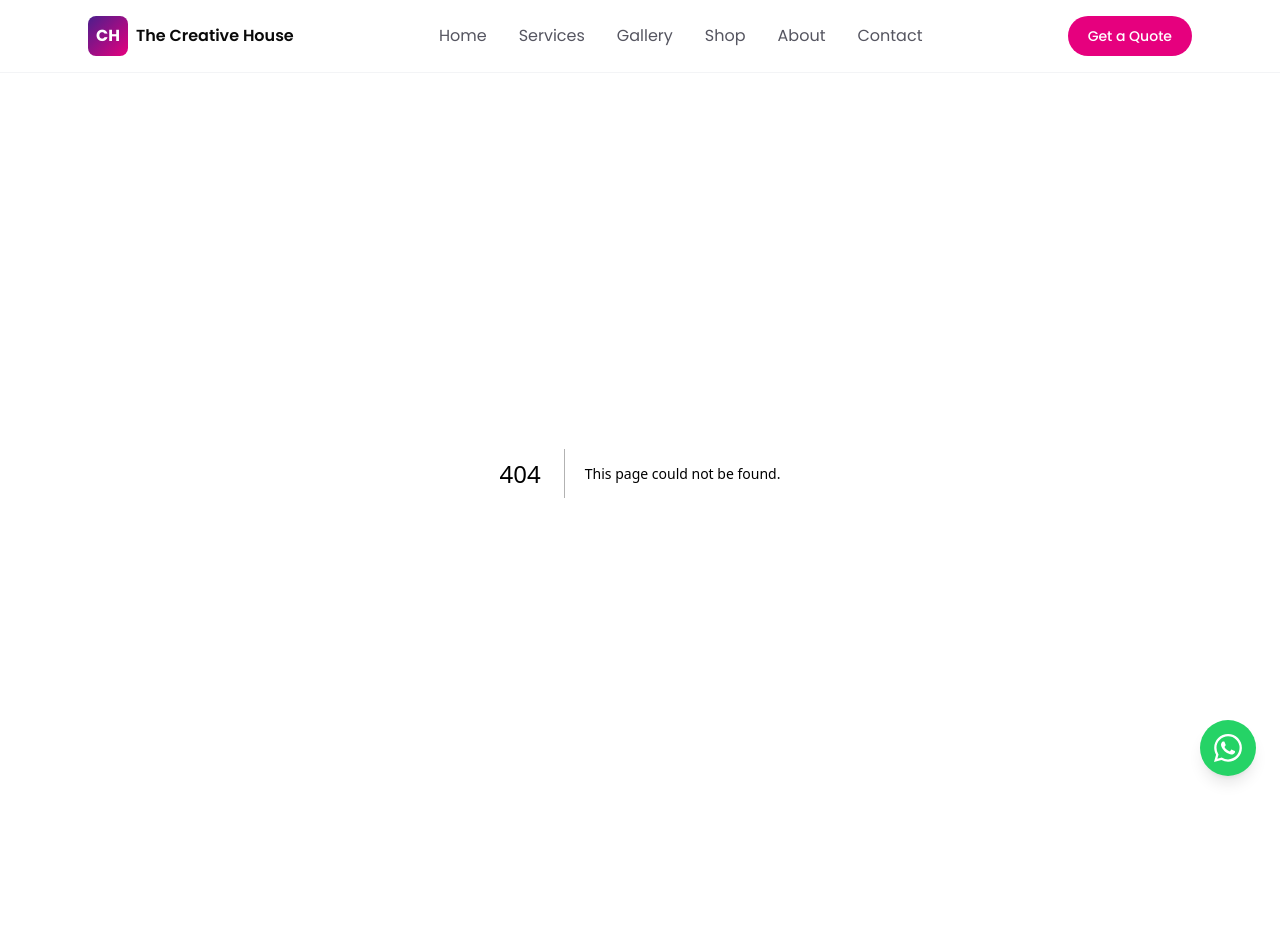
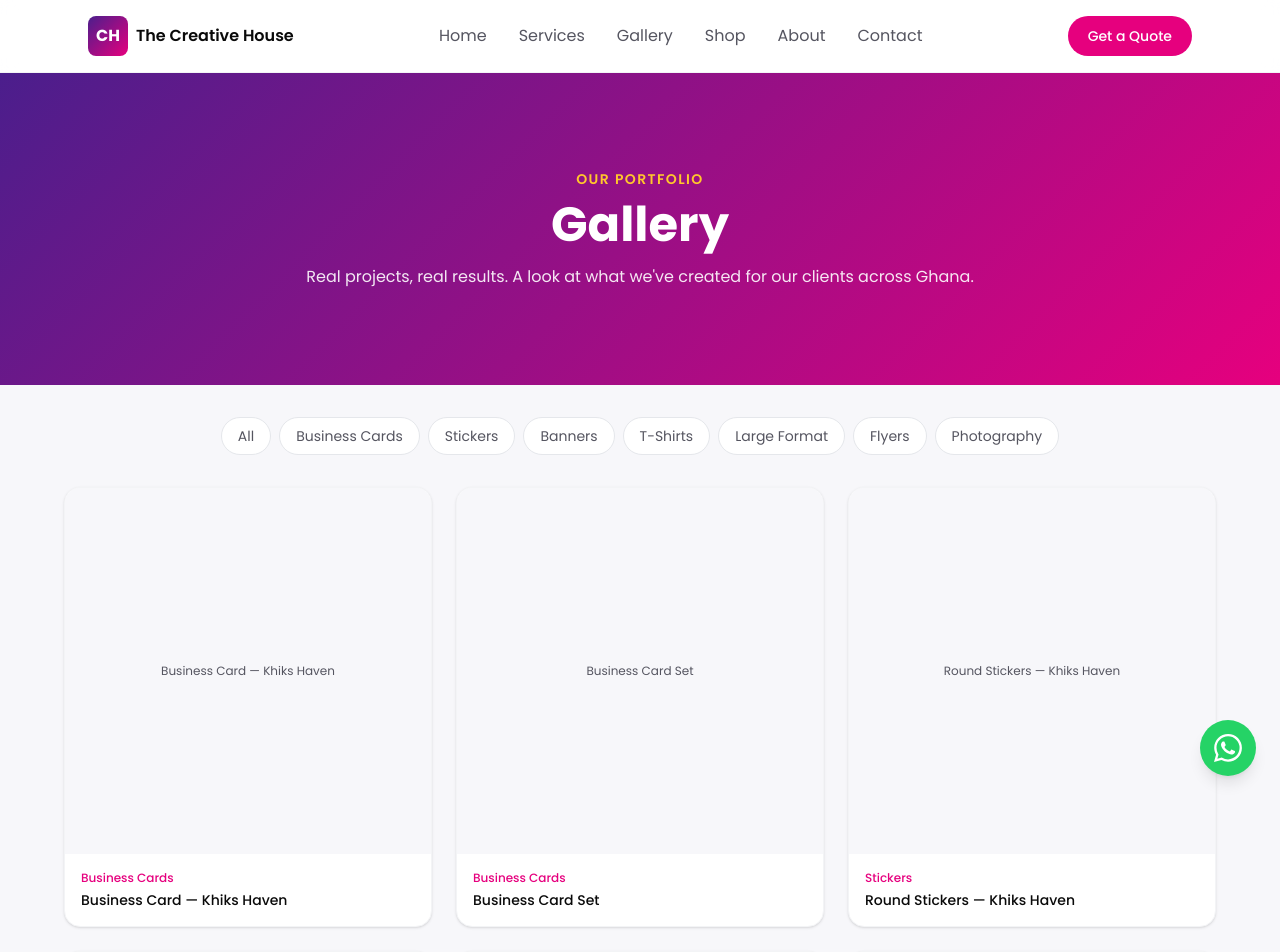
Before and after one commit to FarO-Stone-1/creative---house, a Next.js app: page /gallery in a window 1280 px wide. Before the commit this address had no page. Shown: the top 952 px of the page. Built offline with nearby package versions, Linux system fonts and the light colour scheme.

Commit message:
feat: gallery page with placeholder grid

```diff
--- /dev/null
+++ b/app/gallery/page.tsx
@@ -0,0 +1,115 @@
+"use client";
+
+import Button from "@/components/ui/Button";
+import Section from "@/components/ui/Section";
+
+const categories = [
+  "All",
+  "Business Cards",
+  "Stickers",
+  "Banners",
+  "T-Shirts",
+  "Large Format",
+  "Flyers",
+  "Photography",
+];
+
+const works = [
+  { title: "Business Card — Khiks Haven", category: "Business Cards", image: "/assets/gallery/cards-01.jpg" },
+  { title: "Business Card Set",           category: "Business Cards", image: "/assets/gallery/cards-02.jpg" },
+  { title: "Round Stickers — Khiks Haven", category: "Stickers",     image: "/assets/gallery/stickers-01.jpg" },
+  { title: "Custom Labels",                category: "Stickers",     image: "/assets/gallery/stickers-02.jpg" },
+  { title: "Roll-Up Banner",               category: "Banners",      image: "/assets/gallery/banner-01.jpg" },
+  { title: "Event Banner",                 category: "Banners",      image: "/assets/gallery/banner-02.jpg" },
+  { title: "Custom T-Shirt",               category: "T-Shirts",     image: "/assets/gallery/tshirt-01.jpg" },
+  { title: "Team T-Shirts",                category: "T-Shirts",     image: "/assets/gallery/tshirt-02.jpg" },
+  { title: "Large Format Print",           category: "Large Format", image: "/assets/gallery/large-format-01.jpg" },
+  { title: "Outdoor Signage",              category: "Large Format", image: "/assets/gallery/large-format-02.jpg" },
+  { title: "Promo Flyer",                  category: "Flyers",       image: "/assets/gallery/flyer-01.jpg" },
+  { title: "Event Flyer",                  category: "Flyers",       image: "/assets/gallery/flyer-02.jpg" },
+  { title: "Product Photography",          category: "Photography",  image: "/assets/gallery/photo-01.jpg" },
+  { title: "Event Coverage",               category: "Photography",  image: "/assets/gallery/photo-02.jpg" },
+];
+
+export default function GalleryPage() {
+  return (
+    <>
+      {/* HERO */}
+      <section className="gradient-brand text-white">
+        <div className="max-w-6xl mx-auto px-6 py-16 md:py-24 text-center">
+          <p className="font-semibold tracking-widest text-sm mb-3 text-ch-yellow">
+            OUR PORTFOLIO
+          </p>
+          <h1 className="text-4xl md:text-5xl font-bold mb-4">Gallery</h1>
+          <p className="text-white/90 max-w-2xl mx-auto">
+            Real projects, real results. A look at what we&apos;ve created for
+            our clients across Ghana.
+          </p>
+        </div>
+      </section>
+
+      {/* FILTER STRIP */}
+      <Section className="!py-8">
+        <div className="flex flex-wrap gap-2 justify-center">
+          {categories.map((cat) => (
+            <span
+              key={cat}
+              className="px-4 py-2 rounded-full bg-white border border-gray-200 text-sm text-ch-grey hover:border-ch-pink hover:text-ch-pink transition cursor-pointer"
+            >
+              {cat}
+            </span>
+          ))}
+        </div>
+      </Section>
+
+      {/* GRID */}
+      <Section className="!pt-0">
+        <div className="grid grid-cols-2 md:grid-cols-3 gap-4 md:gap-6">
+          {works.map((w) => (
+            <div
+              key={w.title}
+              className="group rounded-2xl overflow-hidden bg-white shadow-sm border border-gray-100 hover:shadow-md transition"
+            >
+              <div className="aspect-square bg-ch-light relative flex items-center justify-center text-ch-grey text-xs text-center px-3">
+                <div className="absolute inset-0 flex items-center justify-center">
+                  <span>{w.title}</span>
+                </div>
+                {/* eslint-disable-next-line @next/next/no-img-element */}
+                <img
+                  src={w.image}
+                  alt={w.title}
+                  className="absolute inset-0 w-full h-full object-cover opacity-0 group-hover:opacity-100 transition"
+                  onError={(e) => {
+                    (e.currentTarget as HTMLImageElement).style.display = "none";
+                  }}
+                />
+              </div>
+              <div className="p-4">
+                <p className="text-xs text-ch-pink font-medium mb-1">
+                  {w.category}
+                </p>
+                <p className="text-sm font-medium text-ch-dark">{w.title}</p>
+              </div>
+            </div>
+          ))}
+        </div>
+      </Section>
+
+      {/* CTA */}
+      <Section className="text-center">
+        <h2 className="text-3xl md:text-4xl font-bold mb-4">
+          Like what you see?
+        </h2>
+        <p className="text-ch-grey max-w-xl mx-auto mb-8">
+          Let&apos;s create something for your brand.
+        </p>
+        <div className="flex flex-wrap gap-4 justify-center">
+          <Button href="/quote">Request a Quote</Button>
+          <Button href="https://wa.me/233501202370" variant="whatsapp">
+            Chat on WhatsApp
+          </Button>
+        </div>
+      </Section>
+    </>
+  );
+}
```
